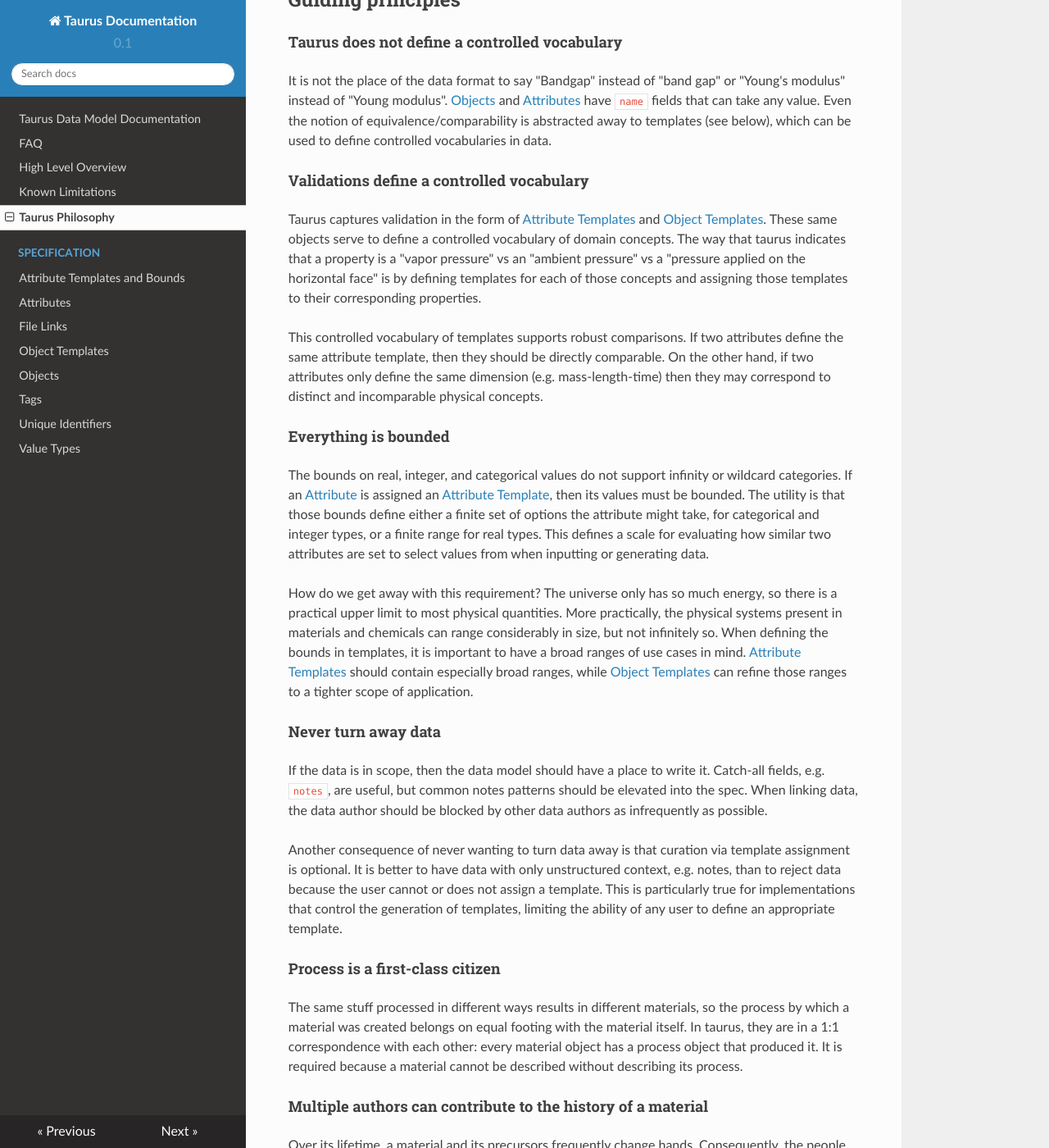
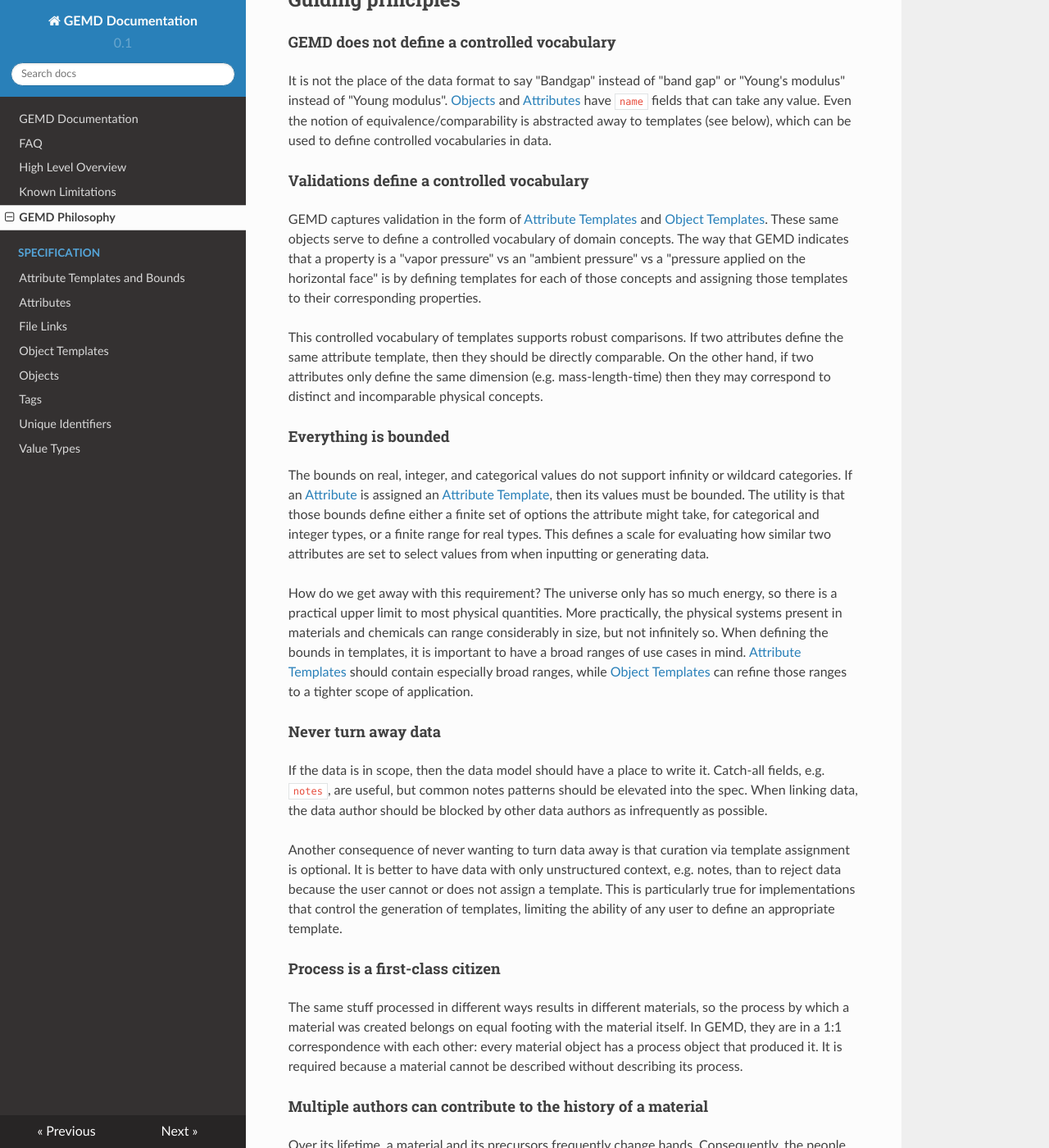
Before and after one commit to CitrineInformatics/gemd-docs, an MkDocs documentation site: the page built from docs/philosophy.md, in a window 1280 px wide and 1400 px high, scrolled down 553 px. Shown: the whole window at 82% size. Built offline with MkDocs 1.6.1, drawn with Linux system fonts in a browser that asks for light colours; nearby versions of some CDN libraries; some of the changed text lies outside the part shown.

Commit message:
s/taurus/gemd/g

```diff
--- a/docs/philosophy.md
+++ b/docs/philosophy.md
@@ -1,7 +1,7 @@
-# Taurus Philosophy
+# GEMD Philosophy
 
 ## Scope
-Taurus records physical and contextual information about materials and chemicals.
+GEMD records physical and contextual information about materials and chemicals.
 This includes:
 
  - Physical properties of materials and chemicals
@@ -10,11 +10,11 @@
  - A controlled vocabulary for domain concepts like "vapor pressure" and "universal testing machine"
 
 ## Objective
-Taurus enables information reuse and supports a material and chemicals system of record.
+GEMD enables information reuse and supports a material and chemicals system of record.
 
 ## Guiding principles
 
-#### Taurus does not define a controlled vocabulary
+#### GEMD does not define a controlled vocabulary
 
 It is not the place of the data format to say "Bandgap" instead of "band gap" or "Young's modulus" instead of "Young modulus".
 [Objects](../specification/objects) and
@@ -24,11 +24,11 @@
 
 #### Validations define a controlled vocabulary
 
-Taurus captures validation in the form of
+GEMD captures validation in the form of
 [Attribute Templates](../specification/attribute-templates) and
 [Object Templates](../specification/object-templates).
 These same objects serve to define a controlled vocabulary of domain concepts.
-The way that taurus indicates that a property is a "vapor pressure" vs an "ambient pressure" vs
+The way that GEMD indicates that a property is a "vapor pressure" vs an "ambient pressure" vs
 a "pressure applied on the horizontal face" is by defining templates for each of those concepts and assigning
 those templates to their corresponding properties.
 
@@ -66,7 +66,7 @@
 #### Process is a first-class citizen
 
 The same stuff processed in different ways results in different materials, so the process by which a material was created belongs on equal footing with the material itself.
-In taurus, they are in a 1:1 correspondence with each other: every material object has a process object that produced it.
+In GEMD, they are in a 1:1 correspondence with each other: every material object has a process object that produced it.
 It is required because a material cannot be described without describing its process.
 
 #### Multiple authors can contribute to the history of a material
@@ -83,9 +83,9 @@
 
 But if we try sometimes, we record what we'll need later.
 
-Taurus distinguishes between the intent to do something (a Spec) and the reality of what happened (a Run).
+GEMD distinguishes between the intent to do something (a Spec) and the reality of what happened (a Run).
 Further, a single intent can be realized multiple times.
-This lets taurus capture both systematic and random errors.
+This lets GEMD capture both systematic and random errors.
 It also allows for the definition of intent to precede generation of physical artifacts, supporting information hand-offs to experimental groups.
 
 
--- a/mkdocs.yml
+++ b/mkdocs.yml
@@ -1,4 +1,4 @@
-site_name: Taurus Documentation
+site_name: GEMD Documentation
 theme: readthedocs
 markdown_extensions:
     - toc:
```
Also changed, not shown: CONTRIBUTING.md (+21 -0 lines), README.md (+3 -20 lines), docs/README.md (+2 -2 lines), docs/faq.md (+9 -1 lines), docs/high-level-overview.md (+7 -7 lines).
